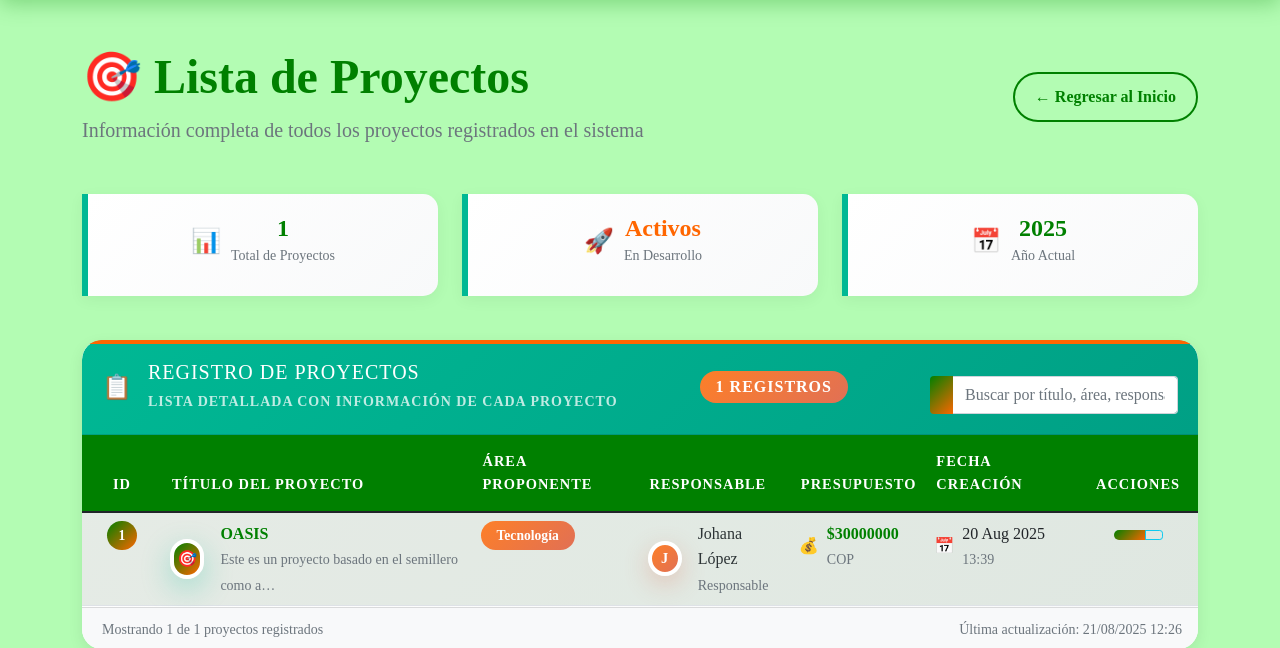
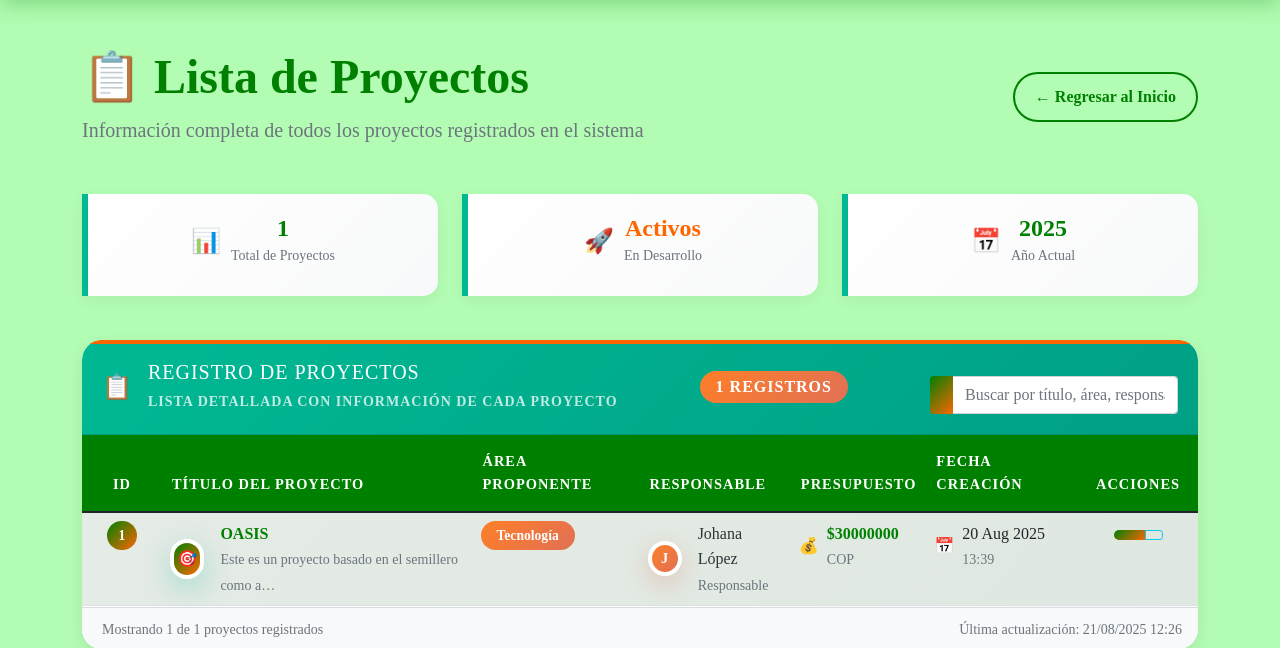
Before and after one commit to aleja898/Proyectos_SENA_APP, a Django app: page /proyectos/ in a window 1280 px wide. Shown: the part 98-746 px from the top of the page. Run offline with Django 5.2, Linux system fonts and the light colour scheme; data comes from the database, SQL or seed files in the repository.

Commit message:
Ajustamos todo

```diff
--- a/SENA_APP/proyectos/Templates/proyectos/detalle_proyecto.html
+++ b/SENA_APP/proyectos/Templates/proyectos/detalle_proyecto.html
@@ -33,7 +33,7 @@
             <div class="row align-items-center">
                 <div class="col-md-3 mb-4 mb-md-0">
                     <div class="programa-icon mx-auto" style="width: 150px; height: 150px; font-size: 4rem;">
-                        🎯
+                        <img src="https://cdn-icons-png.flaticon.com/512/3380/3380841.png" alt="icono" width="300px" height="300px">
                     </div>
                 </div>
                 <div class="col-md-9">
--- a/SENA_APP/proyectos/Templates/proyectos/lista_proyectos.html
+++ b/SENA_APP/proyectos/Templates/proyectos/lista_proyectos.html
@@ -9,7 +9,7 @@
         <div class="d-flex flex-column flex-md-row justify-content-between align-items-start align-items-md-center mb-4">
             <div class="mb-3 mb-md-0">
                 <h1 class="display-5 fw-bold mb-2" style="color: #008000;">
-                    🎯 Lista de Proyectos
+                    📋 Lista de Proyectos
                 </h1>
                 <p class="lead text-muted mb-0">
                     Información completa de todos los proyectos registrados en el sistema
```
